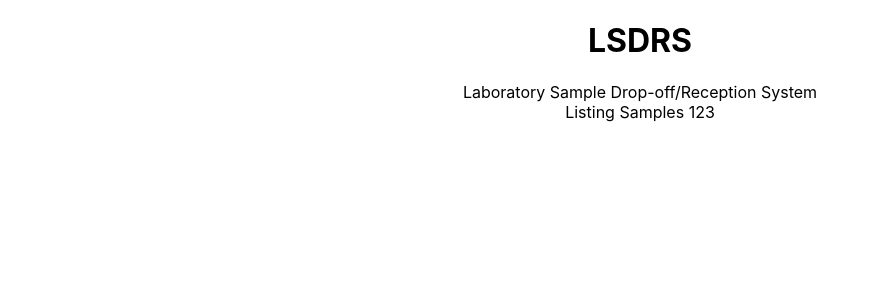
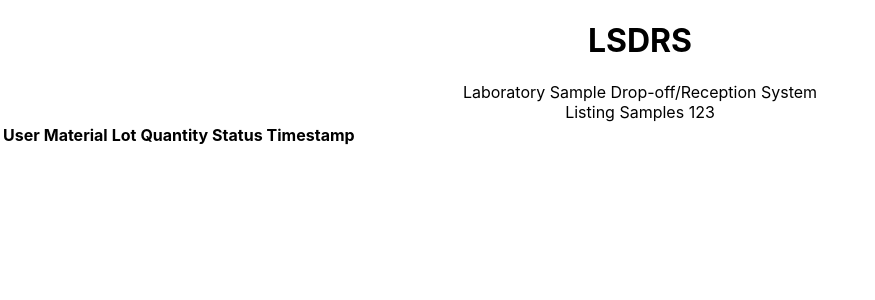
Before and after one commit to jlmichels/lsdrs, a React (Create React App) app: page / in a window 1280 px wide. Shown: the top 300 px of the page, without its empty margins (0-875 px from the left). Built offline with nearby package versions, Linux system fonts and the light colour scheme.

Commit message:
Initial sample list pulled from DB

```diff
--- a/package.json
+++ b/package.json
@@ -6,6 +6,8 @@
     "@testing-library/jest-dom": "^5.16.4",
     "@testing-library/react": "^13.3.0",
     "@testing-library/user-event": "^13.5.0",
+    "bootstrap": "^5.1.3",
+    "cors": "^2.8.5",
     "dotenv": "^16.0.1",
     "pg": "^8.7.3",
     "react": "^18.2.0",
--- a/src/listSamples.js
+++ b/src/listSamples.js
@@ -1,10 +1,50 @@
-import React from 'react';
+import React, { Fragment, useState } from 'react';
+/* useEffect once buttons added */
 
-function ListSamples() {
+const ListSamples = () => {
+
+    const [samples, setSamples] = useState([]);
+
+    const getSamples = async() => {
+        try {
+            const res = await fetch('http://localhost:3001');
+            const jsonData = await res.json();
+            setSamples(jsonData);
+        } catch (err) {
+            console.error(err.message);
+        }
+    }
+
+    getSamples();
+
     return (
-        <React.Fragment>
+        <Fragment>
             Listing Samples 123
-        </React.Fragment>
+            <table>
+                <thead>
+                    <tr>
+                        <th>User</th>
+                        <th>Material</th>
+                        <th>Lot</th>
+                        <th>Quantity</th>
+                        <th>Status</th>
+                        <th>Timestamp</th>
+                    </tr>
+                </thead>
+            <tbody>
+                {samples.map(sample => (
+                    <tr key={sample.sample_id}>
+                        <td>{sample.user_id}</td>
+                        <td>{sample.material}</td>
+                        <td>{sample.lot}</td>
+                        <td>{sample.quantity} + "g"</td>
+                        <td>{sample.status}</td>
+                        <td>{sample.timestamp}</td>
+                    </tr>
+                ))}
+            </tbody>
+            </table>
+        </Fragment>
     );
 };
 
```
Also changed, not shown: 2 other files (tests, documents, lock files or other folders).
